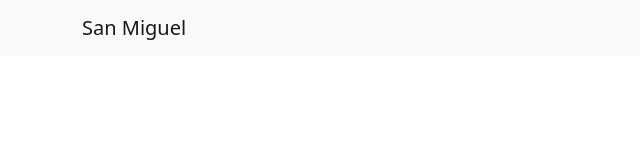
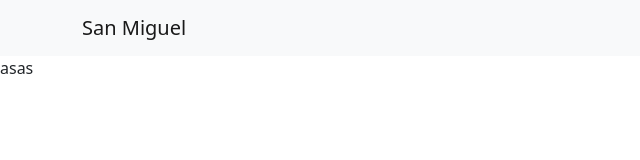
Before and after one commit to ulisacosta/sanMiguelPag, a plain HTML site: page Index.html in a window 1280 px wide. Shown: the full height of the page, 0-640 px from the left. Drawn offline with nearby package versions, Linux system fonts and the light colour scheme.

Commit message:
Vuelta de version

```diff
--- a/Index.html
+++ b/Index.html
@@ -52,6 +52,7 @@
     </div>
   </nav>
 
+  <p>asas</p>
 
 
   <script src="https://cdn.jsdelivr.net/npm/bootstrap@5.0.0-beta1/dist/js/bootstrap.bundle.min.js" integrity="sha384-ygbV9kiqUc6oa4msXn9868pTtWMgiQaeYH7/t7LECLbyPA2x65Kgf80OJFdroafW" crossorigin="anonymous"></script>
```
